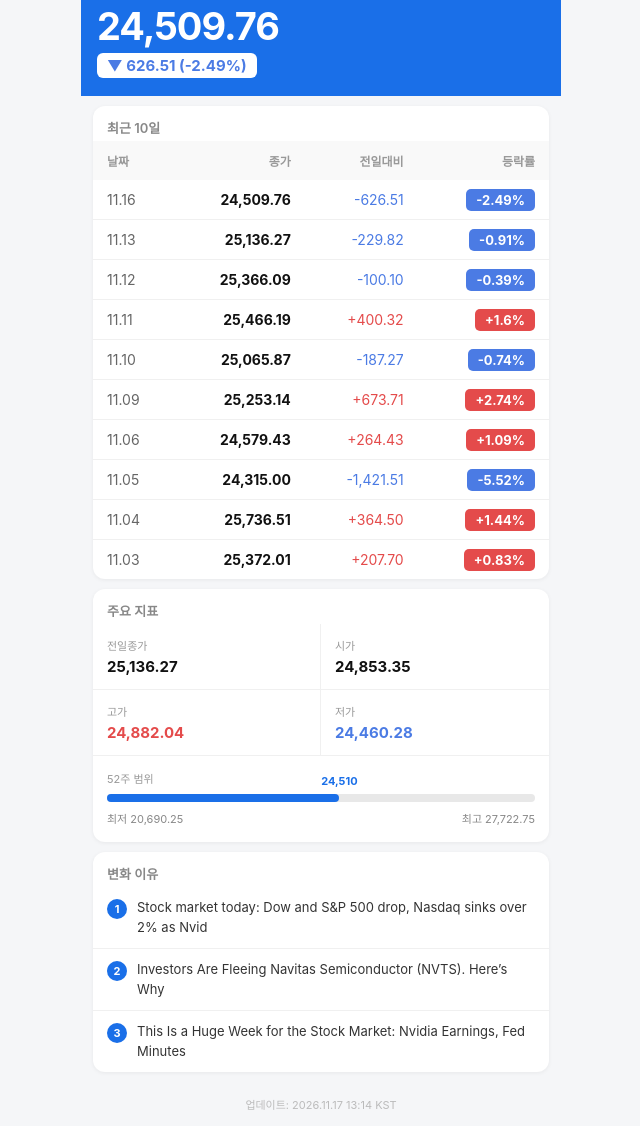
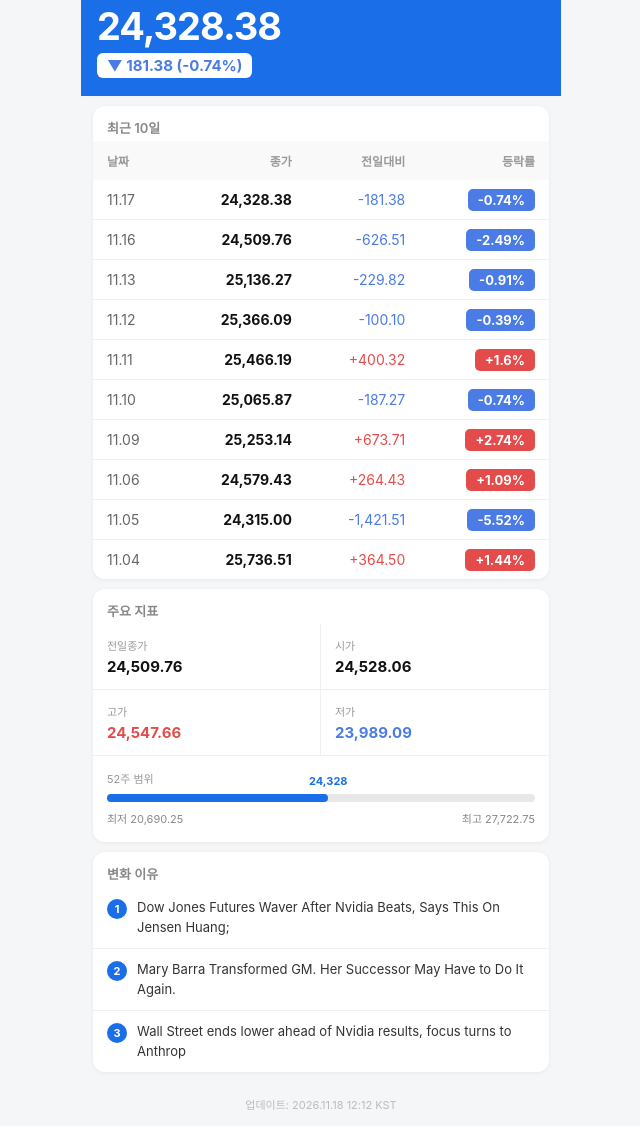
Before and after one commit to nararayoll/market-dashboard, a plain HTML site: page nasdaq_daily.html in a window 1280 px wide. Shown: the part 50-1176 px from the top of the page, without its empty margins (319-959 px from the left). Drawn offline with Linux system fonts and the light colour scheme.

Commit message:
Update NASDAQ daily report 2026-11-18

```diff
--- a/nasdaq_daily.html
+++ b/nasdaq_daily.html
@@ -27,9 +27,9 @@
   .card-value { font-size: 15px; font-weight: 700; }
   .week52-wrap { padding: 14px 14px 16px; }
   .week52-bar-bg { background: #e8e8e8; border-radius: 4px; height: 8px; margin: 8px 0; position: relative; }
-  .week52-bar-fill { background: #1a6fe8; height: 8px; border-radius: 4px; width: 54.3%; }
+  .week52-bar-fill { background: #1a6fe8; height: 8px; border-radius: 4px; width: 51.7%; }
   .week52-labels { display: flex; justify-content: space-between; font-size: 11px; color: #888; }
-  .week52-current { position: absolute; top: -20px; left: 54.3%; transform: translateX(-50%); font-size: 11px; color: #1a6fe8; font-weight: 700; white-space: nowrap; }
+  .week52-current { position: absolute; top: -20px; left: 51.7%; transform: translateX(-50%); font-size: 11px; color: #1a6fe8; font-weight: 700; white-space: nowrap; }
   .reason-card { display: flex; align-items: flex-start; gap: 10px; padding: 11px 14px; border-bottom: 1px solid #f0f0f0; }
   .reason-card:last-child { border-bottom: none; }
   .reason-num { background: #1a6fe8; color: #fff; border-radius: 50%; width: 20px; height: 20px; display: flex; align-items: center; justify-content: center; font-size: 11px; font-weight: 700; flex-shrink: 0; margin-top: 1px; }
@@ -41,8 +41,8 @@
 
 <div class="header">
   <div class="header-title">나스닥 종합</div>
-  <div class="header-price">24,509.76</div>
-  <div class="header-change">▼ 626.51 (-2.49%)</div>
+  <div class="header-price">24,328.38</div>
+  <div class="header-change">▼ 181.38 (-0.74%)</div>
 </div>
 
 <div class="section">
@@ -57,6 +57,12 @@
       </tr>
     </thead>
     <tbody>
+        <tr>
+          <td>11.17</td>
+          <td><strong>24,328.38</strong></td>
+          <td style="color:#4b7be4">-181.38</td>
+          <td><span style="background:#4b7be4;color:#fff;padding:3px 10px;border-radius:5px;font-size:13px;font-weight:700">-0.74%</span></td>
+        </tr>
         <tr>
           <td>11.16</td>
           <td><strong>24,509.76</strong></td>
@@ -110,12 +116,6 @@
           <td><strong>25,736.51</strong></td>
           <td style="color:#e44b4b">+364.50</td>
           <td><span style="background:#e44b4b;color:#fff;padding:3px 10px;border-radius:5px;font-size:13px;font-weight:700">+1.44%</span></td>
-        </tr>
-        <tr>
-          <td>11.03</td>
-          <td><strong>25,372.01</strong></td>
-          <td style="color:#e44b4b">+207.70</td>
-          <td><span style="background:#e44b4b;color:#fff;padding:3px 10px;border-radius:5px;font-size:13px;font-weight:700">+0.83%</span></td>
         </tr></tbody>
   </table>
 </div>
@@ -123,16 +123,16 @@
 <div class="section">
   <div class="section-title">주요 지표</div>
   <div class="cards">
-    <div class="card"><div class="card-label">전일종가</div><div class="card-value">25,136.27</div></div>
-    <div class="card"><div class="card-label">시가</div><div class="card-value">24,853.35</div></div>
-    <div class="card"><div class="card-label">고가</div><div class="card-value" style="color:#e44b4b">24,882.04</div></div>
-    <div class="card"><div class="card-label">저가</div><div class="card-value" style="color:#4b7be4">24,460.28</div></div>
+    <div class="card"><div class="card-label">전일종가</div><div class="card-value">24,509.76</div></div>
+    <div class="card"><div class="card-label">시가</div><div class="card-value">24,528.06</div></div>
+    <div class="card"><div class="card-label">고가</div><div class="card-value" style="color:#e44b4b">24,547.66</div></div>
+    <div class="card"><div class="card-label">저가</div><div class="card-value" style="color:#4b7be4">23,989.09</div></div>
   </div>
   <div class="week52-wrap">
     <div class="card-label">52주 범위</div>
     <div class="week52-bar-bg">
       <div class="week52-bar-fill"></div>
-      <div class="week52-current">24,510</div>
+      <div class="week52-current">24,328</div>
     </div>
     <div class="week52-labels">
       <span>최저 20,690.25</span>
@@ -146,19 +146,19 @@
 
         <div class="reason-card">
           <span class="reason-num">1</span>
-          <span class="reason-text">Stock market today: Dow and S&P 500 drop, Nasdaq sinks over 2% as Nvid</span>
+          <span class="reason-text">Dow Jones Futures Waver After Nvidia Beats, Says This On Jensen Huang;</span>
         </div>
         <div class="reason-card">
           <span class="reason-num">2</span>
-          <span class="reason-text">Investors Are Fleeing Navitas Semiconductor (NVTS). Here’s Why</span>
+          <span class="reason-text">Mary Barra Transformed GM. Her Successor May Have to Do It Again.</span>
         </div>
         <div class="reason-card">
           <span class="reason-num">3</span>
-          <span class="reason-text">This Is a Huge Week for the Stock Market: Nvidia Earnings, Fed Minutes</span>
+          <span class="reason-text">Wall Street ends lower ahead of Nvidia results, focus turns to Anthrop</span>
         </div>
 </div>
 
-<div class="updated">업데이트: 2026.11.17 13:14 KST</div>
+<div class="updated">업데이트: 2026.11.18 12:12 KST</div>
 
 </body>
 </html>
```
